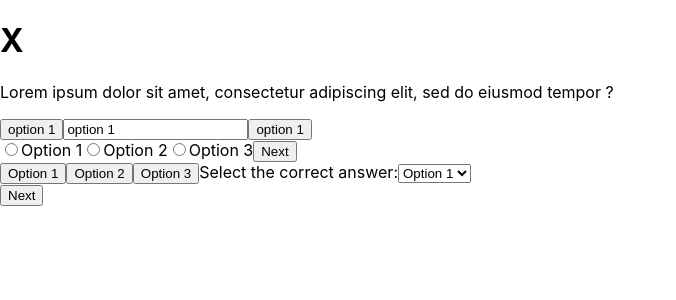
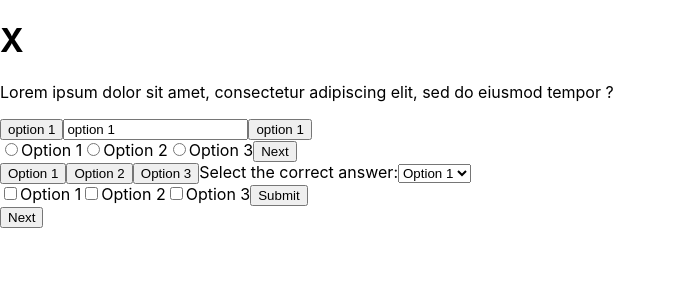
Before and after one commit to gracigraz/industry-project, a React (Create React App) app in the folder industry-project/: page / in a window 1280 px wide. Shown: the top 300 px of the page, without its empty margins (0-676 px from the left). Built offline with nearby package versions, Linux system fonts and the light colour scheme.

Commit message:
created fake json file

```diff
--- a/industry-project/src/components/Onboarding/Onboarding.js
+++ b/industry-project/src/components/Onboarding/Onboarding.js
@@ -48,6 +48,24 @@ function Onboarding() {
           <option value="option2">Option 2</option>
           <option value="option3">Option 3</option>
         </select>
+
+        {/* option checkboxes */}
+        <form>
+          <label>
+            <input type="checkbox" name="answer[]" value="option1" />
+            Option 1
+          </label>
+          <label>
+            <input type="checkbox" name="answer[]" value="option2" />
+            Option 2
+          </label>
+          <label>
+            <input type="checkbox" name="answer[]" value="option3" />
+            Option 3
+          </label>
+
+          <button type="submit">Submit</button>
+        </form>
       </div>
       <button>Next</button>
     </>
```
Also changed, not shown: industry-project/src/data/onboarding-question.json (added, +22 -0 lines).
